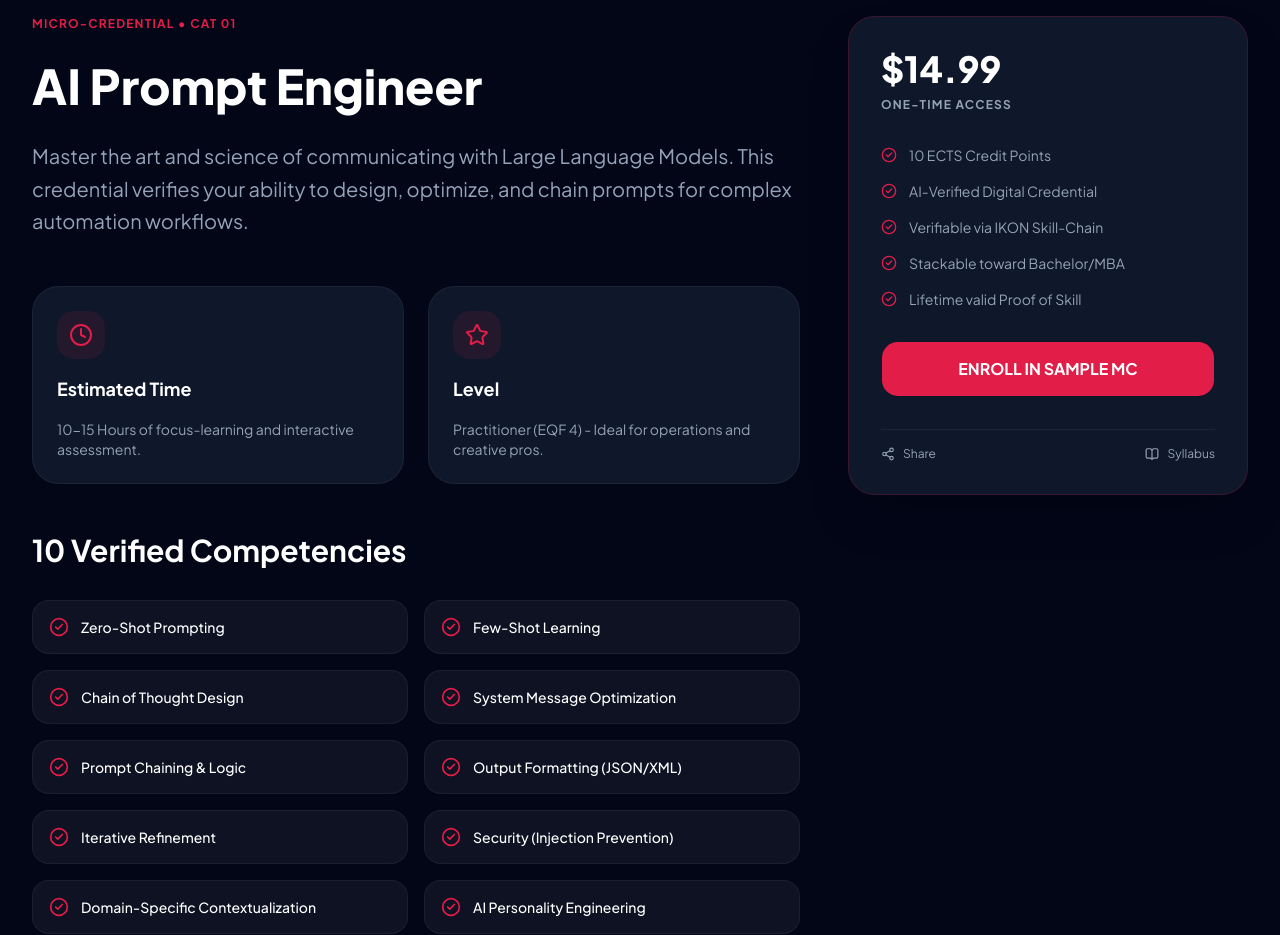
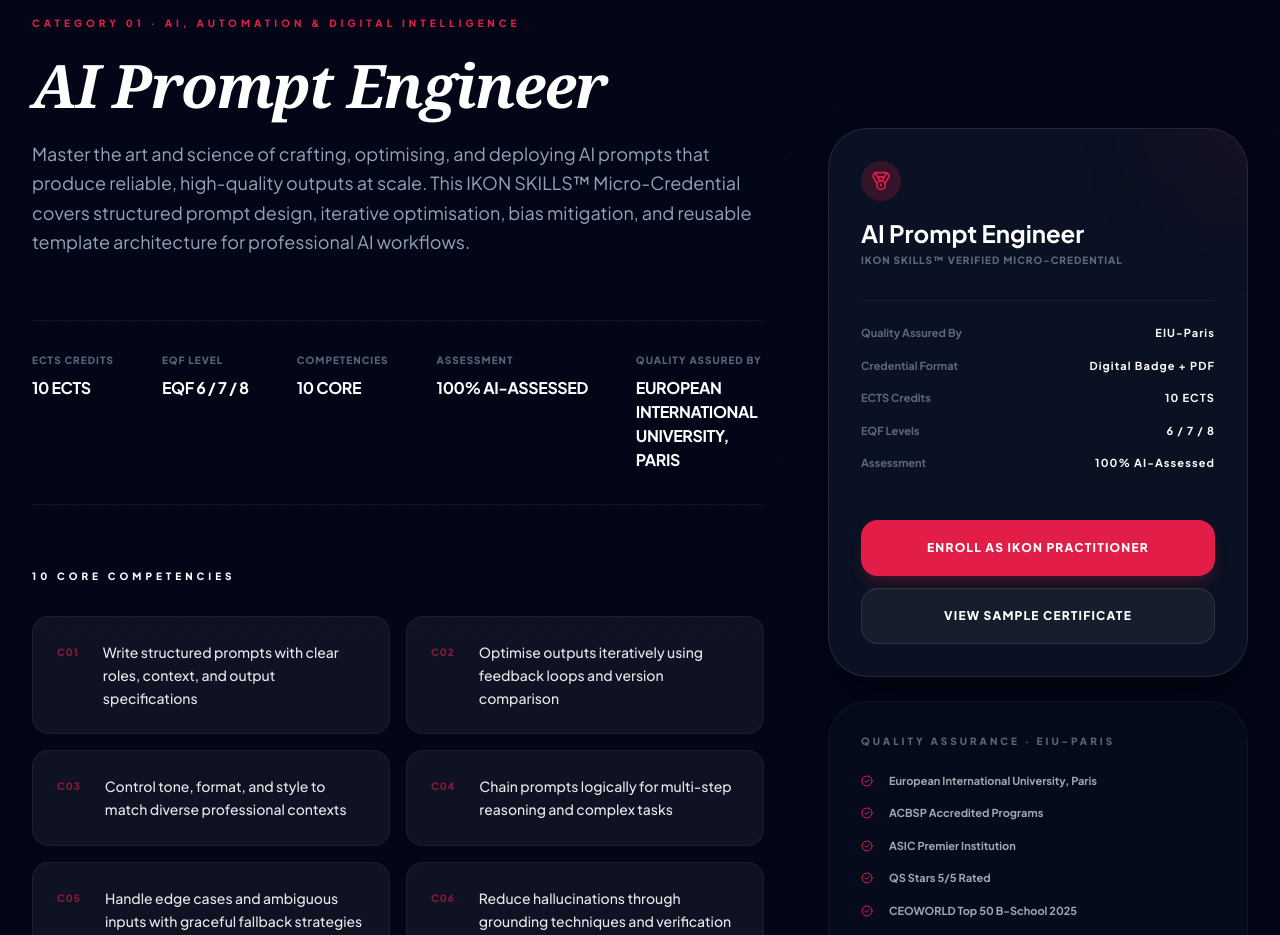
Before and after one commit to MD-Kayesur/lifechoicecoach-frontend-, a Next.js app: page /sample-mc in a window 1280 px wide. Shown: the part 160-1095 px from the top of the page. Built offline with nearby package versions, Linux system fonts and the light colour scheme.

Commit message:
update SampleMC component with detailed competency lists and academic pathway information

```diff
--- a/src/components/SampleMC.tsx
+++ b/src/components/SampleMC.tsx
@@ -1,102 +1,159 @@
 "use client";
 
 import CommonWrapper from "@/common/CommonWrapper";
-import { CheckCircle2, Star, Clock, BookOpen, Share2, Award } from "lucide-react";
-import { Button } from "@/components/ui/button";
+import { CheckCircle2, Award, Zap, Shield, Microscope, GraduationCap, Trophy, Globe, Star, Medal } from "lucide-react";
 
 export const SampleMC = () => {
+    const competencies = [
+        { id: "C01", desc: "Write structured prompts with clear roles, context, and output specifications" },
+        { id: "C02", desc: "Optimise outputs iteratively using feedback loops and version comparison" },
+        { id: "C03", desc: "Control tone, format, and style to match diverse professional contexts" },
+        { id: "C04", desc: "Chain prompts logically for multi-step reasoning and complex tasks" },
+        { id: "C05", desc: "Handle edge cases and ambiguous inputs with graceful fallback strategies" },
+        { id: "C06", desc: "Reduce hallucinations through grounding techniques and verification prompts" },
+        { id: "C07", desc: "Apply task decomposition to break complex problems into manageable sequences" },
+        { id: "C08", desc: "Validate outputs against accuracy, relevance, and compliance criteria" },
+        { id: "C09", desc: "Use system-level instructions to configure AI behaviour for specific deployments" },
+        { id: "C10", desc: "Build reusable prompt templates and libraries for organisational AI workflows" }
+    ];
+
+    const degreePathways = [
+        { type: "BACHELOR", title: "BBA in Applied AI & Automation" },
+        { type: "BACHELOR", title: "BBA in Digital Intelligence & AI Operations" },
+        { type: "MASTER", title: "MBA in AI Strategy & Governance" },
+        { type: "DOCTORATE", title: "DProf in AI Leadership" }
+    ];
+
     return (
-        <section className="py-24 bg-background text-white">
-            <CommonWrapper className="max-w-[1440px] mx-auto">
-                <div className="grid lg:grid-cols-[1fr_400px] gap-12">
-                    {/* Main Content */}
-                    <div className="space-y-12">
+        <section className="py-24 bg-[#020617] text-white overflow-hidden">
+            {/* Background pattern - diagonal lines */}
+            <div className="absolute inset-0 opacity-[0.05] pointer-events-none"
+                style={{
+                    backgroundImage: `repeating-linear-gradient(-45deg, #1e293b 0, #1e293b 1px, transparent 0, transparent 15px)`,
+                }}
+            />
+
+            <CommonWrapper className="max-w-[1400px] relative z-10">
+                <div className="grid lg:grid-cols-[1fr_420px] gap-16 items-start">
+
+                    {/* Main Content Area */}
+                    <div className="space-y-16 animate-in fade-in slide-in-from-bottom-8 duration-700">
+                        {/* Header Section */}
                         <div className="space-y-6">
-                            <div className="text-primary font-bold uppercase tracking-widest text-xs">MICRO-CREDENTIAL • CAT 01</div>
-                            <h1 className="text-5xl font-black leading-tight">AI Prompt Engineer</h1>
-                            <p className="text-xl text-muted-foreground leading-relaxed">
-                                Master the art and science of communicating with Large Language Models.
-                                This credential verifies your ability to design, optimize, and chain prompts
-                                for complex automation workflows.
+                            <div className="text-[10px] text-primary font-black uppercase tracking-[4px]">CATEGORY 01 · AI, AUTOMATION & DIGITAL INTELLIGENCE</div>
+                            <h1 className="text-5xl md:text-6xl font-bold tracking-tight text-white italic font-serif">AI Prompt Engineer</h1>
+                            <p className="text-muted-foreground text-lg leading-relaxed max-w-3xl">
+                                Master the art and science of crafting, optimising, and deploying AI prompts that produce reliable, high-quality outputs at scale. This IKON SKILLS™ Micro-Credential covers structured prompt design, iterative optimisation, bias mitigation, and reusable template architecture for professional AI workflows.
                             </p>
                         </div>
 
-                        <div className="grid md:grid-cols-2 gap-6">
-                            <div className="p-6 rounded-3xl bg-card border border-white/5 space-y-4">
-                                <div className="p-3 rounded-xl bg-primary/10 w-fit">
-                                    <Clock className="text-primary w-6 h-6" />
+                        {/* Stats Bar */}
+                        <div className="flex flex-wrap gap-12 border-y border-white/5 py-8">
+                            {[
+                                { label: "ECTS CREDITS", val: "10 ECTS" },
+                                { label: "EQF LEVEL", val: "EQF 6 / 7 / 8" },
+                                { label: "COMPETENCIES", val: "10 Core" },
+                                { label: "ASSESSMENT", val: "100% AI-Assessed" },
+                                { label: "QUALITY ASSURED BY", val: "European International University, Paris", full: true },
+                            ].map((stat, i) => (
+                                <div key={i} className={`space-y-2 ${stat.full ? 'flex-1' : ''}`}>
+                                    <div className="text-[10px] text-muted-foreground font-black uppercase tracking-widest opacity-60">{stat.label}</div>
+                                    <div className={`text-sm md:text-base font-bold text-white uppercase tracking-tight ${stat.full ? 'text-primary' : ''}`}>{stat.val}</div>
                                 </div>
-                                <h3 className="text-lg font-bold">Estimated Time</h3>
-                                <p className="text-sm text-muted-foreground">10-15 Hours of focus-learning and interactive assessment.</p>
+                            ))}
                         </div>
-                            <div className="p-6 rounded-3xl bg-card border border-white/5 space-y-4">
-                                <div className="p-3 rounded-xl bg-primary/10 w-fit">
-                                    <Star className="text-primary w-6 h-6" />
+
+                        {/* Competencies Section */}
+                        <div className="space-y-8">
+                            <h2 className="text-[10px] font-black text-white uppercase tracking-[4px]">10 CORE COMPETENCIES</h2>
+                            <div className="grid md:grid-cols-2 gap-4">
+                                {competencies.map((comp) => (
+                                    <div key={comp.id} className="group relative bg-white/5 border border-white/5 hover:border-primary/30 p-6 rounded-xl transition-all duration-300 flex gap-6 items-start">
+                                        <div className="text-[10px] text-primary font-black uppercase tracking-widest mt-1 opacity-60">{comp.id}</div>
+                                        <p className="text-sm font-medium text-white/90 leading-relaxed group-hover:text-white transition-colors">{comp.desc}</p>
                                     </div>
-                                <h3 className="text-lg font-bold">Level</h3>
-                                <p className="text-sm text-muted-foreground">Practitioner (EQF 4) - Ideal for operations and creative pros.</p>
+                                ))}
                             </div>
                         </div>
 
-                        <div className="space-y-8">
-                            <h2 className="text-3xl font-bold">10 Verified Competencies</h2>
-                            <div className="grid sm:grid-cols-2 gap-4">
-                                {[
-                                    "Zero-Shot Prompting",
-                                    "Few-Shot Learning",
-                                    "Chain of Thought Design",
-                                    "System Message Optimization",
-                                    "Prompt Chaining & Logic",
-                                    "Output Formatting (JSON/XML)",
-                                    "Iterative Refinement",
-                                    "Security (Injection Prevention)",
-                                    "Domain-Specific Contextualization",
-                                    "AI Personality Engineering"
-                                ].map((skill) => (
-                                    <div key={skill} className="flex items-center gap-3 p-4 rounded-xl bg-white/5 border border-white/5">
-                                        <CheckCircle2 className="text-primary w-5 h-5 shrink-0" />
-                                        <span className="text-sm font-medium">{skill}</span>
+                        {/* Stackable Section */}
+                        <div className="space-y-8 pt-8">
+                            <h2 className="text-[10px] font-black text-white uppercase tracking-[4px]">STACKABLE DEGREE PATHWAYS AT EIU-PARIS</h2>
+                            <div className="grid md:grid-cols-2 gap-4">
+                                {degreePathways.map((degree, i) => (
+                                    <div key={i} className="bg-white/5 border border-white/10 p-6 rounded-2xl hover:bg-white/10 transition-all group">
+                                        <div className="text-[9px] text-muted-foreground font-black uppercase tracking-widest mb-2 opacity-60">{degree.type}</div>
+                                        <h4 className="text-sm font-bold text-white group-hover:text-primary transition-colors">{degree.title}</h4>
                                     </div>
                                 ))}
                             </div>
                         </div>
                     </div>
 
-                    {/* Sidebar / CTA */}
-                    <div className="space-y-8">
-                        <div className="p-8 rounded-3xl bg-card border border-primary/20 shadow-2xl space-y-8 sticky top-28">
-                            <div className="space-y-2">
-                                <div className="text-4xl font-black">$14.99</div>
-                                <div className="text-xs text-muted-foreground uppercase font-bold tracking-widest">ONE-TIME ACCESS</div>
+                    {/* Sticky Sidebar */}
+                    <aside className="sticky top-28 space-y-6 animate-in fade-in slide-in-from-right-8 duration-1000">
+                        {/* Main Summary Card */}
+                        <div className="relative group overflow-hidden bg-[#0a1122] border border-white/10 rounded-[2.5rem] p-8 shadow-2xl backdrop-blur-xl shadow-black/60">
+                            <div className="absolute top-0 right-0 w-32 h-32 bg-primary/10 rounded-full blur-[60px] -mr-16 -mt-16" />
+
+                            <div className="relative space-y-8">
+                                <div className="space-y-4">
+                                    <div className="w-10 h-10 rounded-full bg-primary/20 flex items-center justify-center">
+                                        <Medal className="text-primary w-5 h-5" />
+                                    </div>
+                                    <div className="space-y-1">
+                                        <h3 className="text-2xl font-bold text-white">AI Prompt Engineer</h3>
+                                        <p className="text-[10px] font-black text-muted-foreground uppercase tracking-widest opacity-60">IKON SKILLS™ Verified Micro-Credential</p>
+                                    </div>
                                 </div>
 
-                            <ul className="space-y-4">
+                                <div className="space-y-4 border-t border-white/5 pt-6">
                                     {[
-                                    "10 ECTS Credit Points",
-                                    "AI-Verified Digital Credential",
-                                    "Verifiable via IKON Skill-Chain",
-                                    "Stackable toward Bachelor/MBA",
-                                    "Lifetime valid Proof of Skill"
-                                ].map(f => (
-                                    <li key={f} className="flex items-center gap-3 text-sm text-muted-foreground">
-                                        <CheckCircle2 className="text-primary w-4 h-4" />
-                                        {f}
-                                    </li>
+                                        { label: "Quality Assured By", val: "EIU-Paris" },
+                                        { label: "Credential Format", val: "Digital Badge + PDF" },
+                                        { label: "ECTS Credits", val: "10 ECTS" },
+                                        { label: "EQF Levels", val: "6 / 7 / 8" },
+                                        { label: "Assessment", val: "100% AI-Assessed" }
+                                    ].map((row, i) => (
+                                        <div key={i} className="flex justify-between items-center text-[11px] font-bold">
+                                            <span className="text-muted-foreground opacity-60">{row.label}</span>
+                                            <span className="text-white tracking-widest">{row.val}</span>
+                                        </div>
                                     ))}
-                            </ul>
+                                </div>
 
-                            <Button className="w-full h-14 bg-primary text-white text-base font-bold rounded-xl uppercase">Enroll in Sample MC</Button>
-
-                            <div className="pt-4 flex items-center justify-between border-t border-white/5">
-                                <button className="flex items-center gap-2 text-xs text-muted-foreground hover:text-white transition-colors">
-                                    <Share2 size={14} /> Share
+                                <div className="space-y-3 pt-4">
+                                    <button className="w-full h-14 bg-primary hover:bg-primary/90 text-white text-[12px] font-black uppercase tracking-widest rounded-xl transition-all shadow-lg shadow-primary/20 hover:scale-[1.02]">
+                                        Enroll as IKON Practitioner
                                     </button>
-                                <button className="flex items-center gap-2 text-xs text-muted-foreground hover:text-white transition-colors">
-                                    <BookOpen size={14} /> Syllabus
+                                    <button className="w-full h-14 bg-white/5 border border-white/10 hover:bg-white/10 text-white text-[12px] font-black uppercase tracking-widest rounded-xl transition-all">
+                                        View Sample Certificate
                                     </button>
                                 </div>
                             </div>
                         </div>
+
+                        {/* Accreditation Card */}
+                        <div className="bg-[#0a1122]/50 border border-white/5 rounded-[2.5rem] p-8 shadow-xl">
+                            <h4 className="text-[10px] font-black text-muted-foreground uppercase tracking-[3px] mb-6 opacity-60">QUALITY ASSURANCE · EIU-PARIS</h4>
+                            <div className="space-y-4">
+                                {[
+                                    "European International University, Paris",
+                                    "ACBSP Accredited Programs",
+                                    "ASIC Premier Institution",
+                                    "QS Stars 5/5 Rated",
+                                    "CEOWORLD Top 50 B-School 2025",
+                                    "EQF-Aligned Competency Design"
+                                ].map((item, i) => (
+                                    <div key={i} className="flex gap-4 items-center group">
+                                        <CheckCircle2 size={12} className="text-primary group-hover:scale-125 transition-transform" />
+                                        <span className="text-[11px] font-bold text-white/80 opacity-80">{item}</span>
+                                    </div>
+                                ))}
+                            </div>
+                        </div>
+                    </aside>
+
                 </div>
             </CommonWrapper>
         </section>
```
Lines whose indentation alone changed are shown as unchanged.
